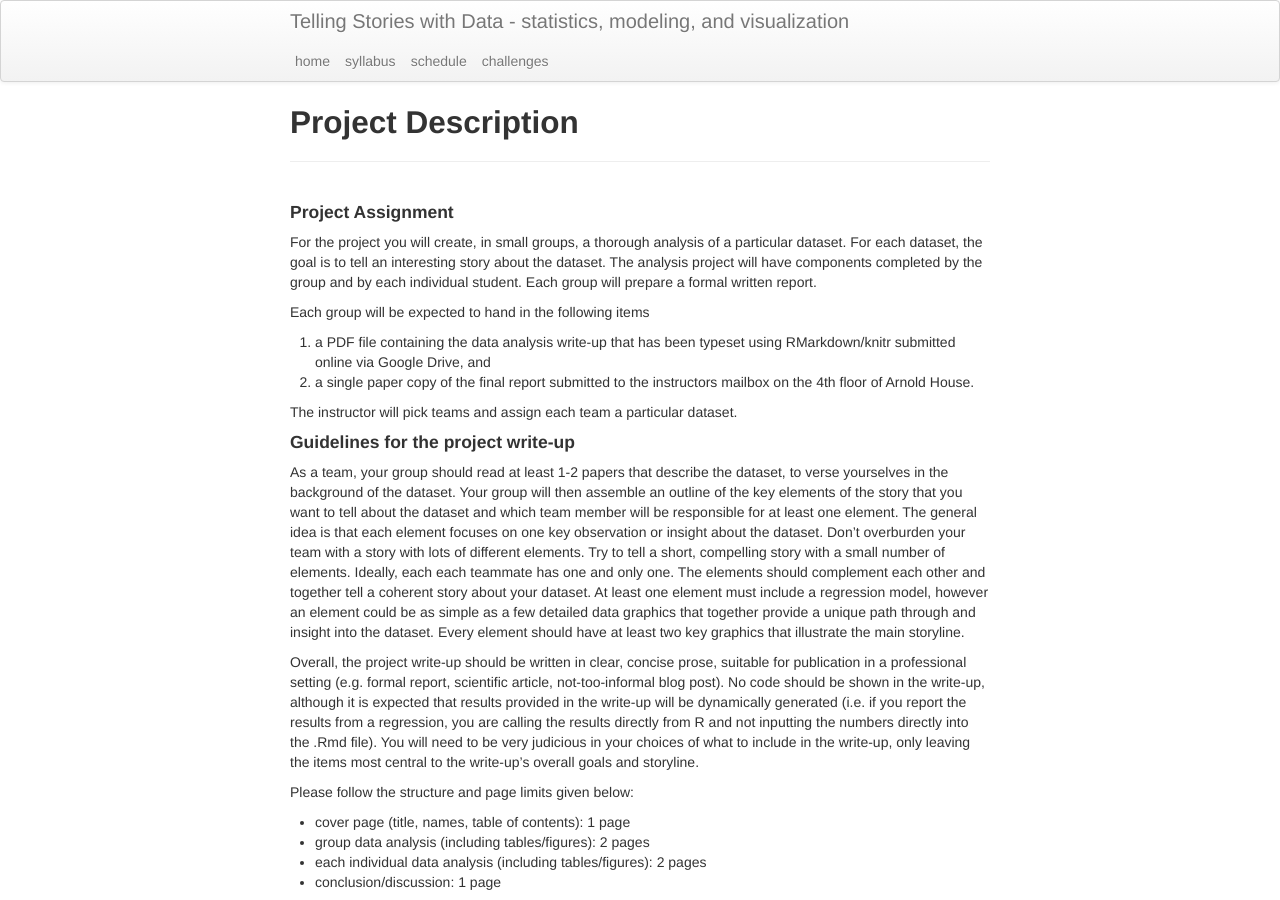
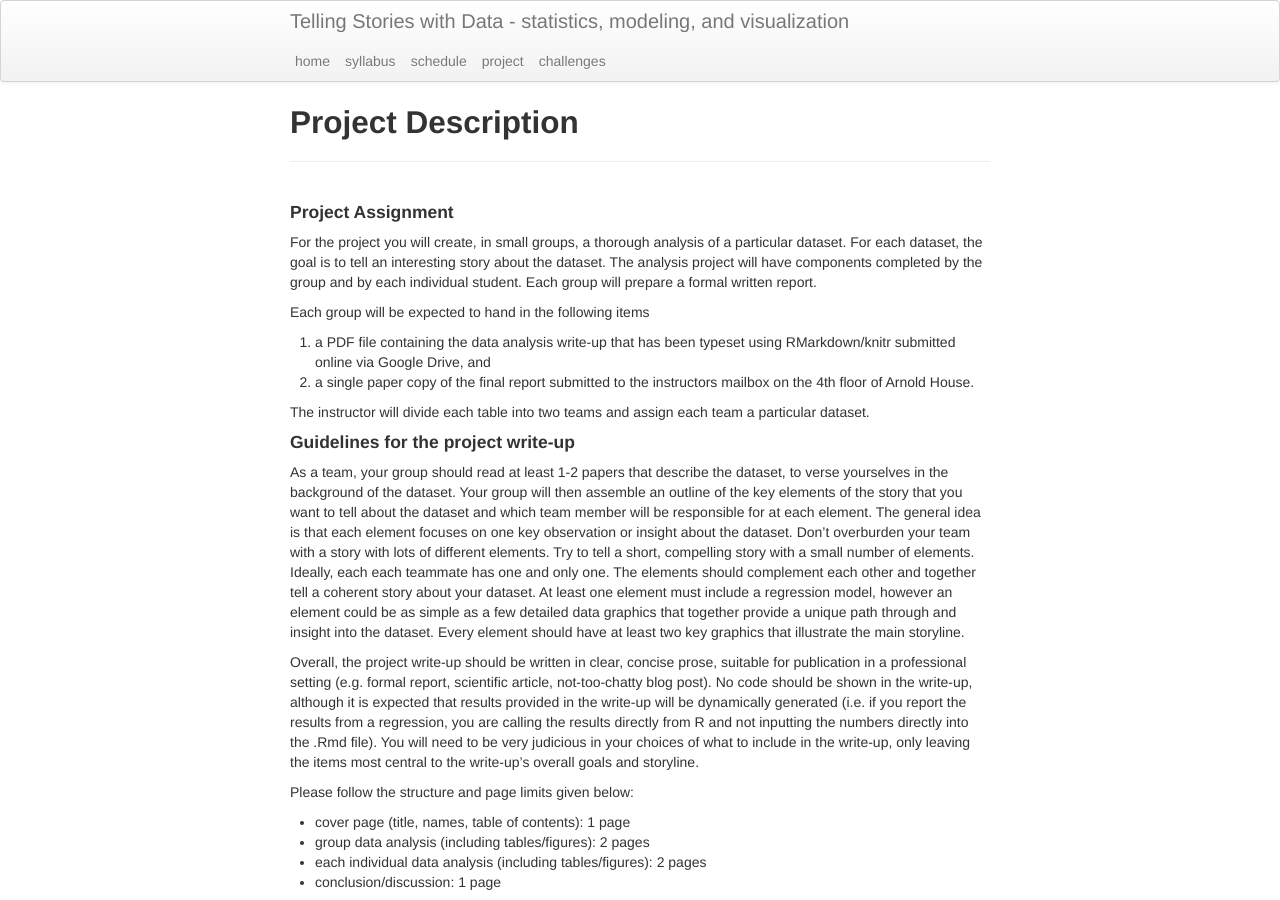
Before and after one commit to nickreich/data-stories, a Jekyll site: the page built from pages/project.md, in a window 1280 px wide and 900 px high. Built offline with Jekyll 4.4.1, drawn with Linux system fonts in a browser that asks for light colours; some of the changed text lies outside the part shown.

Commit message:
adding project description.

```diff
--- a/_includes/themes/twitter/default.html
+++ b/_includes/themes/twitter/default.html
@@ -40,7 +40,7 @@
               <!--<li><a href="{{ BASE_PATH }}/pages/slides.html">slides</a></li> -->
               <!--<li><a href="{{ BASE_PATH }}/pages/homework.html">homework</a></li>-->
               <!--<li><a href="{{ BASE_PATH }}/pages/datasets.html">data</a></li> -->
-              <!-- <li><a href="{{ BASE_PATH }}/pages/project.html">project</a></li>-->
+              <li><a href="{{ BASE_PATH }}/pages/project.html">project</a></li>
               <li><a href="{{ BASE_PATH }}/pages/bi-weekly_challenge.html">challenges</a></li>
         </div>
       </div>
--- a/pages/project.md
+++ b/pages/project.md
@@ -11,13 +11,13 @@
 1. a PDF file containing the data analysis write-up that has been typeset using RMarkdown/knitr submitted online via Google Drive, and
 2. a single paper copy of the final report submitted to the instructors mailbox on the 4th floor of Arnold House.
 
-The instructor will pick teams and assign each team a particular dataset.
+The instructor will divide each table into two teams and assign each team a particular dataset.
 
 #### Guidelines for the project write-up
 
-As a team, your group should read at least 1-2 papers that describe the dataset, to verse yourselves in the background of the dataset. Your group will then assemble an outline of the key elements of the story that you want to tell about the dataset and which team member will be responsible for at least one element. The general idea is that each element focuses on one key observation or insight about the dataset. Don't overburden your team with a story with lots of different elements. Try to tell a short, compelling story with a small number of elements. Ideally, each each teammate has one and only one. The elements should complement each other and together tell a coherent story about your dataset. At least one element must include a regression model, however an element could be as simple as a few detailed data graphics that together provide a unique path through and insight into the dataset. Every element should have at least two key graphics that illustrate the main storyline.
+As a team, your group should read at least 1-2 papers that describe the dataset, to verse yourselves in the background of the dataset. Your group will then assemble an outline of the key elements of the story that you want to tell about the dataset and which team member will be responsible for at each element. The general idea is that each element focuses on one key observation or insight about the dataset. Don't overburden your team with a story with lots of different elements. Try to tell a short, compelling story with a small number of elements. Ideally, each each teammate has one and only one. The elements should complement each other and together tell a coherent story about your dataset. At least one element must include a regression model, however an element could be as simple as a few detailed data graphics that together provide a unique path through and insight into the dataset. Every element should have at least two key graphics that illustrate the main storyline.
 
-Overall, the project write-up should be written in clear, concise prose, suitable for publication in a professional setting (e.g. formal report, scientific article, not-too-informal blog post). No code should be shown in the write-up, although it is expected that results provided in the write-up will be dynamically generated (i.e. if you report the results from a regression, you are calling the results directly from R and not inputting the numbers directly into the .Rmd file). You will need to be very judicious in your choices of what to include in the write-up, only leaving the items most central to the write-up's overall goals and storyline.
+Overall, the project write-up should be written in clear, concise prose, suitable for publication in a professional setting (e.g. formal report, scientific article, not-too-chatty blog post). No code should be shown in the write-up, although it is expected that results provided in the write-up will be dynamically generated (i.e. if you report the results from a regression, you are calling the results directly from R and not inputting the numbers directly into the .Rmd file). You will need to be very judicious in your choices of what to include in the write-up, only leaving the items most central to the write-up's overall goals and storyline.
 
 Please follow the structure and page limits given below:
 
@@ -48,11 +48,11 @@
 #### Project grading
 Your project grade makes up 25% of your final grade for the class and will be calculated as follows:
 
-* The final product produced by the group 50 points
+* The final product produced by the group: 50 points
   * 30 points: group data summary (clarity of data summary, quality of graphics/tables, adequate and accurate explanations of data, specific hypotheses defined, results summarized in conclusion/discussion section)
   * 15 points: uniformity of presentation (individual write-ups have same look and feel, the project feels like a single work, not too disjointed, topic coordination a plus)
   * 5 points: project details (page limits adhered to, appropriate sectioning, etc...)
-* Individually prepared data analysis 50 points
+* Individually prepared data analysis: 50 points
   * 35 points: overall quality of analysis (correct implementation and interpretation of method(s) used, appropriate use of equations to show what methods/models have been used, appropriate use of graphics/tables to support central results, succinct summary of key results)
   * 10 points: clarity and presentation (clear statement/summary of goals and central results, clear and accurate description of methods/models used, use of figures rather than text to illustrate central ideas, page limit adhered to)
 
```
Also changed, not shown: other parts of pages/project.md (+5 -4 lines), pages/instructor-schedule.md (+5 -2 lines).
